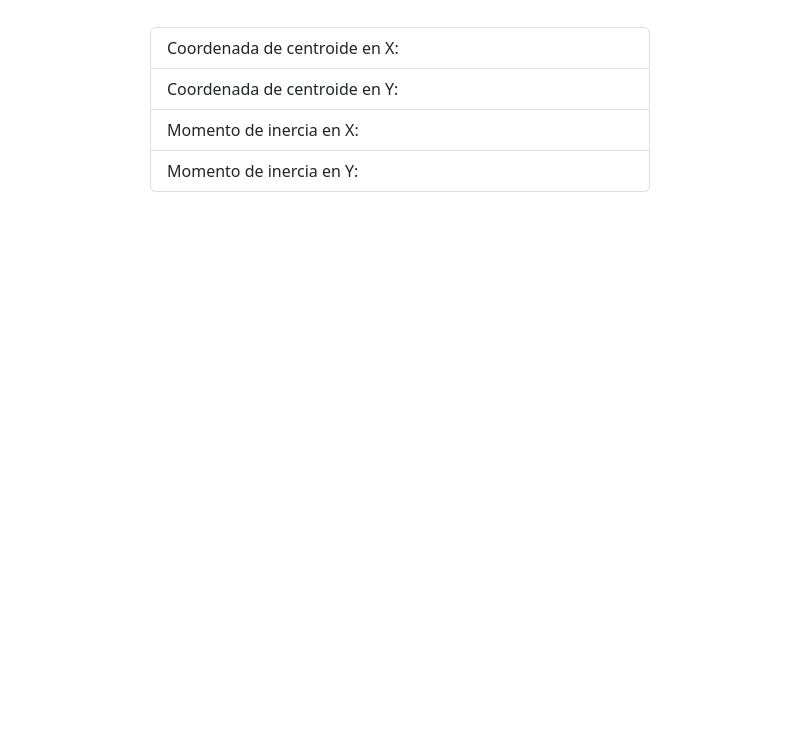
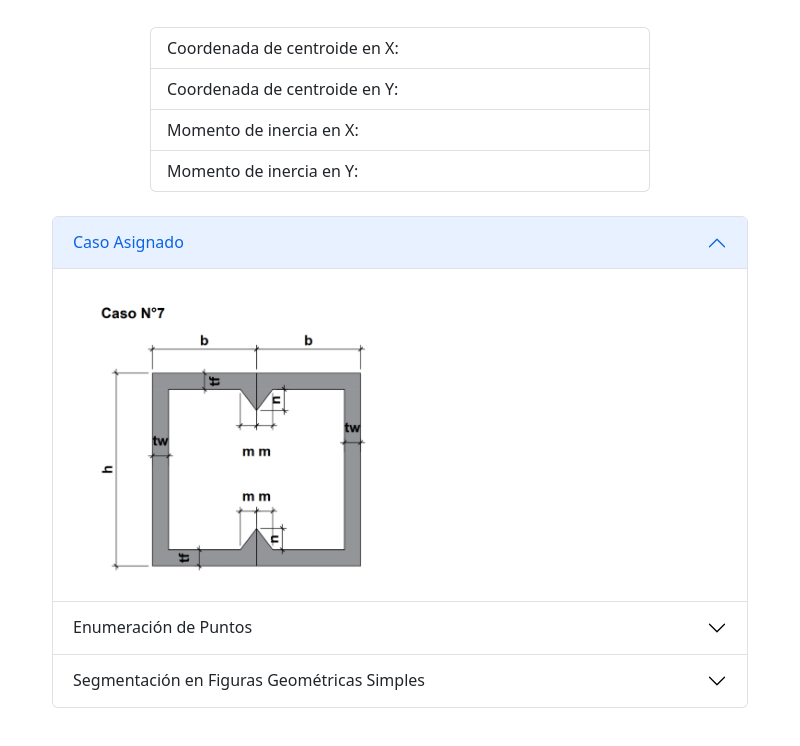
Before and after one commit to edgon06/proyectoMecanica1, an Electron app: page src/index.html in a window 800 px wide. Shown: the part 1433-2179 px from the top of the page. Before the commit the page ends 1673 px from the top, so only its background shows below. Drawn offline with Linux system fonts and the light colour scheme.

Commit message:
Mejoras estéticas. Se añadieron imágenes del proceso de análisis de la figura.

```diff
--- a/src/index.html
+++ b/src/index.html
@@ -2,7 +2,7 @@
 <html>
   <head>
     <meta charset="UTF-8" />
-    <title>Sección N° 7</title>
+    <title>Caso N° 7</title>
 
     <meta name="author" content="Edwin González">
     <meta name="author" content="Christian Pinzón">
@@ -19,6 +19,8 @@
     <br>
 
     <div class="container">
+
+
 
       <div class="row justify-content-center align-items-center">
 
@@ -225,6 +227,52 @@
         </div>
 
       </div>
+
+          <!-- ------------------------------------------------------------------------------------------------------------------------- -->
+          <br>
+          <div class="accordion" id="accordionExample">
+            <div class="accordion-item">
+              <h2 class="accordion-header" id="headingOne">
+                <button class="accordion-button" type="button" data-bs-toggle="collapse" data-bs-target="#collapseOne" aria-expanded="true" aria-controls="collapseOne">
+                  Caso Asignado
+                </button>
+              </h2>
+              <div id="collapseOne" class="accordion-collapse collapse show" aria-labelledby="headingOne" data-bs-parent="#accordionExample">
+                <div class="accordion-body">
+                  <img src="images/caso7.PNG"  width="300px" height="300px">
+                </div>
+              </div>
+            </div>
+            <div class="accordion-item">
+              <h2 class="accordion-header" id="headingTwo">
+                <button class="accordion-button collapsed" type="button" data-bs-toggle="collapse" data-bs-target="#collapseTwo" aria-expanded="false" aria-controls="collapseTwo">
+                  Enumeración de Puntos
+                </button>
+              </h2>
+              <div id="collapseTwo" class="accordion-collapse collapse" aria-labelledby="headingTwo" data-bs-parent="#accordionExample">
+                <div class="accordion-body">
+                  <img src="images/numeracion.PNG" width="300px" height="300px">
+                </div>
+              </div>
+            </div>
+            <div class="accordion-item">
+              <h2 class="accordion-header" id="headingThree">
+                <button class="accordion-button collapsed" type="button" data-bs-toggle="collapse" data-bs-target="#collapseThree" aria-expanded="false" aria-controls="collapseThree">
+                  Segmentación en Figuras Geométricas Simples
+                </button>
+              </h2>
+              <div id="collapseThree" class="accordion-collapse collapse" aria-labelledby="headingThree" data-bs-parent="#accordionExample">
+                <div class="accordion-body">
+                  <img src="images/segmentacion.png" width="300px" height="300px">
+                </div>
+              </div>
+            </div>
+          </div>
+          <br>
+
+
+        <!-- ------------------------------------------------------------------------------------------------------------------------- -->
+
     </div>
 
     <br>
```
Also changed, not shown: src/calculos.js (+9 -3 lines), src/images/caso7.png (added), src/images/numeracion.PNG (added), src/images/segmentacion.png (added), src/images/valores de prueba completos.PNG (renamed from src/valores de prueba completos.PNG), src/s7num.PNG (deleted).
